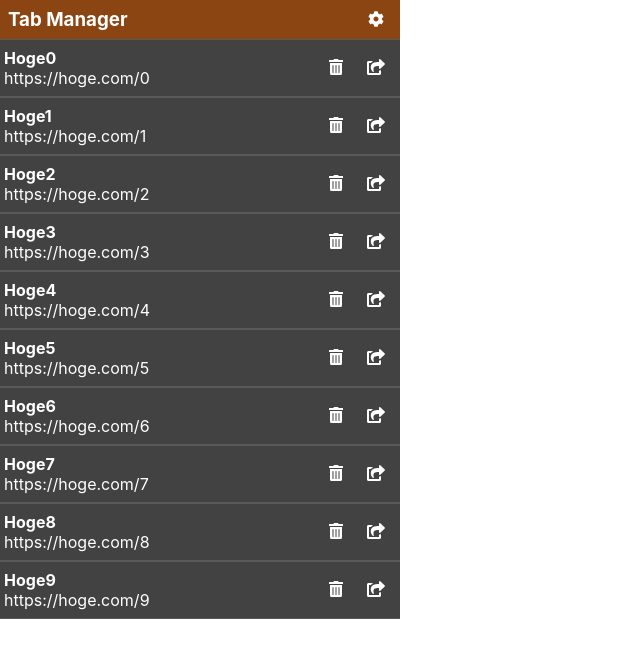
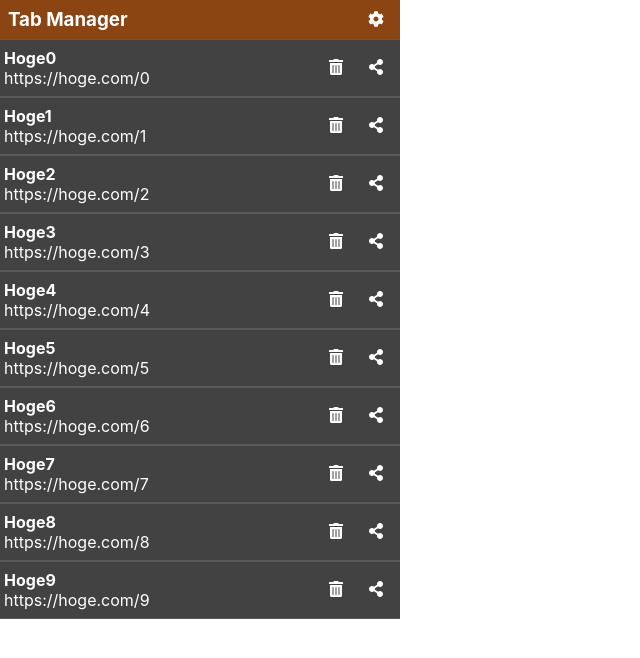
Before and after one commit to shtwangy/chrome-tab-manager, a React (Create React App) app: page / in a window 1280 px wide. Shown: the top 658 px of the page, without its empty margins (0-640 px from the left). Built offline with nearby package versions, Linux system fonts and the light colour scheme; no server answers.

Commit message:
fix(src/components/PageListItem): change share icon

```diff
--- a/src/components/PageListItem/index.tsx
+++ b/src/components/PageListItem/index.tsx
@@ -3,7 +3,7 @@ import {Page} from "../../types/Page";
 import {StyledButton, StyledTextDiv, StyledSecondaryActionDiv, StyledListItemDiv, StyledP, StyledSpan} from "./style";
 import { FontAwesomeIcon } from '@fortawesome/react-fontawesome'
 import { faTrashAlt } from "@fortawesome/free-solid-svg-icons/faTrashAlt"
-import { faShareSquare } from "@fortawesome/free-solid-svg-icons/faShareSquare"
+import { faShareAlt } from "@fortawesome/free-solid-svg-icons/faShareAlt";
 
 type Props = {
     page: Page,
@@ -46,7 +46,7 @@ const PageListItem = (props: Props) => {
                     <FontAwesomeIcon icon={faTrashAlt} fixedWidth />
                 </StyledButton>
                 <StyledButton onClick={shareHandler}>
-                    <FontAwesomeIcon icon={faShareSquare} fixedWidth />
+                    <FontAwesomeIcon icon={faShareAlt} fixedWidth />
                 </StyledButton>
             </StyledSecondaryActionDiv>
         </StyledListItemDiv>
```
